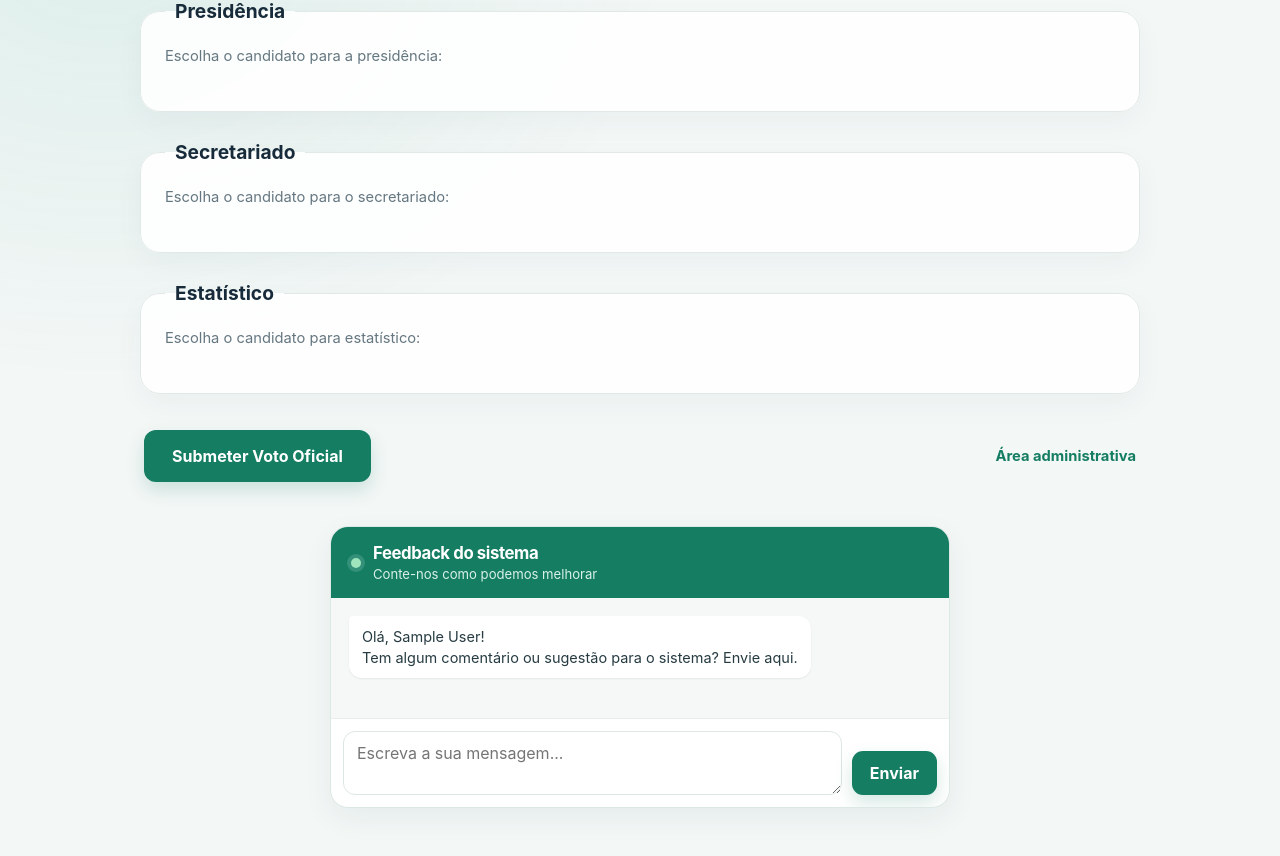
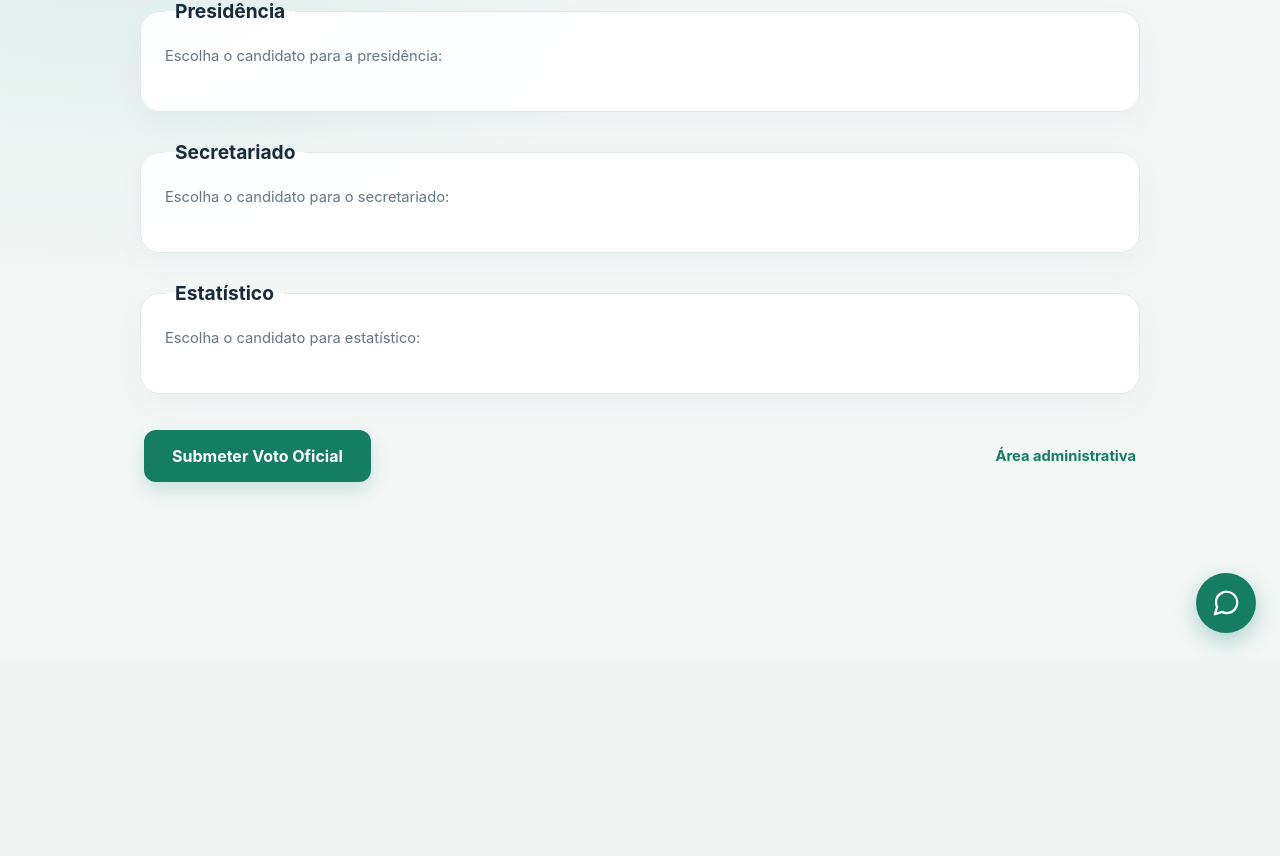
Before and after one commit to Eduardo26-guambe/py001, a Django app: page /votar/ in a window 1280 px wide. Shown: the part 143-999 px from the top of the page. After the commit the page ends 791 px from the top, so only its background shows below. Run offline with Django 5.2, Linux system fonts and the light colour scheme; the visitor is signed in with stand-in values (Sample User, id 1); data that the repository does not hold is empty.

Commit message:
Add files via upload

```diff
--- a/app/static/main.css
+++ b/app/static/main.css
@@ -441,8 +441,83 @@ tbody tr:last-child td {
 }
 
 .feedback-chat {
-    width: min(100%, 620px);
-    margin: 36px auto 0;
+    display: flex;
+    flex-direction: column;
+    width: min(380px, calc(100vw - 32px));
+    max-height: 80vh;
+    margin: 0;
+}
+
+.feedback-chat[hidden] {
+    display: none;
+}
+
+.feedback-widget {
+    position: fixed;
+    right: 24px;
+    bottom: calc(24px + env(safe-area-inset-bottom));
+    z-index: 950;
+    display: flex;
+    flex-direction: column;
+    align-items: flex-end;
+    gap: 12px;
+}
+
+.feedback-widget__toggle {
+    display: grid;
+    width: 60px;
+    height: 60px;
+    padding: 15px;
+    place-items: center;
+    border: 0;
+    border-radius: 50%;
+    background: #147d62;
+    box-shadow: 0 8px 22px rgba(20, 125, 98, 0.3);
+    color: #fff;
+    cursor: pointer;
+    transition: background 150ms ease, transform 150ms ease;
+}
+
+.feedback-widget__toggle:hover {
+    transform: translateY(-2px);
+    background: #106a53;
+}
+
+.feedback-widget__toggle:focus-visible,
+.feedback-chat__close:focus-visible {
+    outline: 3px solid #9ee5bd;
+    outline-offset: 3px;
+}
+
+.feedback-widget__toggle svg {
+    width: 100%;
+    height: 100%;
+    fill: none;
+    stroke: currentColor;
+    stroke-linecap: round;
+    stroke-linejoin: round;
+    stroke-width: 1.8;
+}
+
+.feedback-chat__close {
+    display: grid;
+    width: 32px;
+    height: 32px;
+    margin-left: auto;
+    padding: 0;
+    place-items: center;
+    border: 0;
+    border-radius: 50%;
+    background: rgba(255, 255, 255, 0.16);
+    color: #fff;
+    cursor: pointer;
+    font: inherit;
+    font-size: 1.35rem;
+    line-height: 1;
+}
+
+.feedback-chat__close:hover {
+    background: rgba(255, 255, 255, 0.28);
 }
 
 .feedback-chat__header,
@@ -488,6 +563,11 @@ tbody tr:last-child td {
     background-color: #f5f8f6;
     background-image: radial-gradient(#dce8e2 0.7px, transparent 0.7px);
     background-size: 14px 14px;
+}
+
+.feedback-chat__messages {
+    flex: 1 1 auto;
+    min-height: 80px;
 }
 
 .feedback-message {
@@ -651,6 +731,14 @@ tbody tr:last-child td {
     }
 
     .feedback-chat__form button {
+        width: auto;
+        min-height: 40px;
+        padding: 8px 14px;
         flex: 0 0 auto;
     }
+
+    .feedback-widget {
+        right: 16px;
+        bottom: calc(16px + env(safe-area-inset-bottom));
+    }
 }
--- a/app/templates/index.html
+++ b/app/templates/index.html
@@ -117,17 +117,22 @@
         </form>
         {% endif %}
 
-        <section class="feedback-chat" aria-labelledby="feedback-title">
+    </div>
+
+    <div class="feedback-widget">
+        <section class="feedback-chat" id="feedback-chat-panel" aria-labelledby="feedback-title" hidden>
             <header class="feedback-chat__header">
                 <span class="feedback-chat__status" aria-hidden="true"></span>
                 <div>
                     <h2 id="feedback-title">Feedback do sistema</h2>
                     <p>Conte-nos como podemos melhorar</p>
                 </div>
+                <button class="feedback-chat__close" id="feedback-chat-close" type="button"
+                        aria-label="Fechar mensagens">&times;</button>
             </header>
             <div class="feedback-chat__messages" aria-live="polite">
                 <article class="feedback-message feedback-message--received">
-                    <p style="font-size: 14.5px;">Olá, {{ nome }}!<br> Tem algum comentário ou sugestão para o sistema? Envie aqui.</p>
+                    <p >Olá, {{ nome }}! Como está a sua experiência com o sistema? Envie as suas dúvidas ou sugestões por aqui.</p>
                 </article>
                 {% for feedback in feedbacks_usuario %}
                     <article class="feedback-message feedback-message--sent">
@@ -144,6 +149,12 @@
                 <button type="submit">Enviar</button>
             </form>
         </section>
+        <button class="feedback-widget__toggle" id="feedback-chat-toggle" type="button"
+                aria-label="Abrir mensagens" aria-expanded="false" aria-controls="feedback-chat-panel">
+            <svg viewBox="0 0 24 24" aria-hidden="true" focusable="false">
+                <path d="M21 11.5a8.4 8.4 0 0 1-.9 3.8 8.5 8.5 0 0 1-7.6 4.7 8.4 8.4 0 0 1-3.8-.9L3 21l1.9-5.7a8.4 8.4 0 0 1-.9-3.8 8.5 8.5 0 0 1 4.7-7.6 8.4 8.4 0 0 1 3.8-.9h.5a8.5 8.5 0 0 1 8 8v.5z"></path>
+            </svg>
+        </button>
     </div>
 
     <!-- MODAL DE DETALHES -->
@@ -165,6 +176,32 @@
 
     <script>
         const modal = document.getElementById('detailsModal');
+        const feedbackToggle = document.getElementById('feedback-chat-toggle');
+        const feedbackPanel = document.getElementById('feedback-chat-panel');
+        const feedbackClose = document.getElementById('feedback-chat-close');
+        const feedbackInput = document.getElementById('feedback-message');
+
+        const setFeedbackPanelOpen = (isOpen) => {
+            feedbackPanel.hidden = !isOpen;
+            feedbackToggle.setAttribute('aria-expanded', String(isOpen));
+            feedbackToggle.setAttribute('aria-label', isOpen ? 'Fechar mensagens' : 'Abrir mensagens');
+            if (isOpen) {
+                feedbackInput.focus();
+            } else {
+                feedbackToggle.focus();
+            }
+        };
+
+        feedbackToggle.addEventListener('click', () => {
+            setFeedbackPanelOpen(feedbackPanel.hidden);
+        });
+        feedbackClose.addEventListener('click', () => setFeedbackPanelOpen(false));
+        document.addEventListener('keydown', (event) => {
+            if (event.key === 'Escape' && !feedbackPanel.hidden) {
+                setFeedbackPanelOpen(false);
+            }
+        });
+
         document.querySelectorAll('.btn-details').forEach((button) => {
             button.addEventListener('click', () => {
                 document.getElementById('modalName').textContent = button.dataset.name;
```
